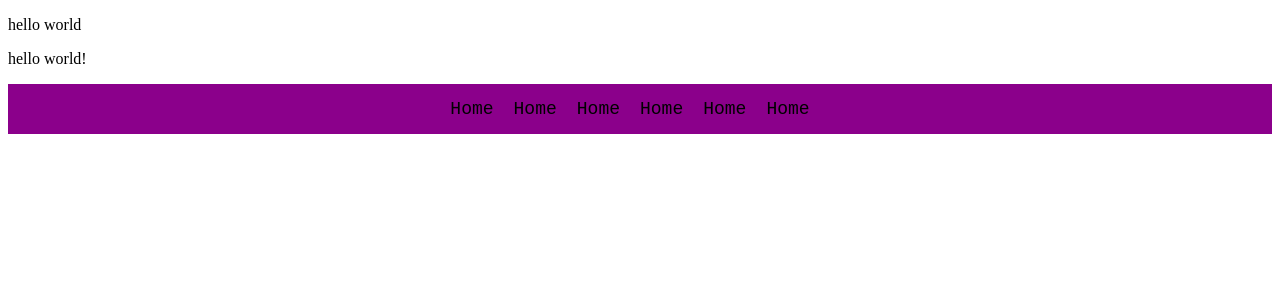
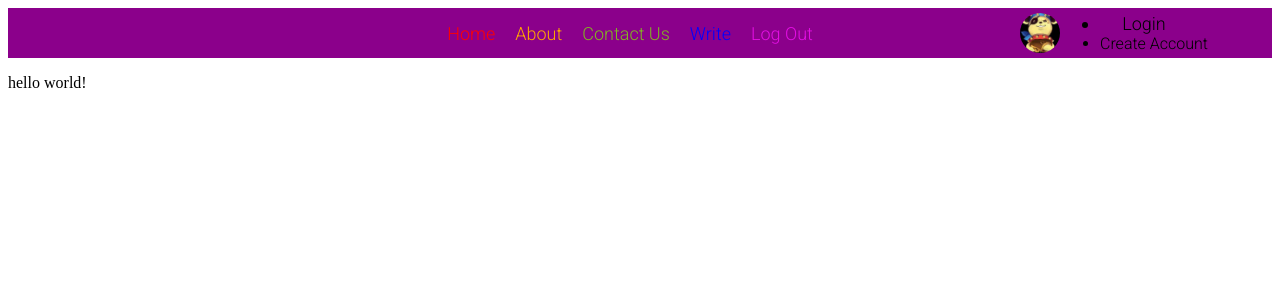
Before and after one commit to Cayden-Covarrubias/myTraining, a React (Create React App) app: page / in a window 1280 px wide. Shown: the top 300 px of the page. Built offline with nearby package versions, Linux system fonts and the light colour scheme.

Commit message:
Please Commit Im begging you

```diff
--- a/public/index.html
+++ b/public/index.html
@@ -7,15 +7,15 @@
     <meta name="description"
         content="Web site created using create-react-app" />
 
-    <link rel="preconnect" href="https://fonts.googleapis.com">
-    <link rel="preconnect" href="https://fonts.gstatic.com" crossorigin>
-    <link href="https://fonts.googleapis.com/css2?family=Roboto:ital,wght@0,300;1,100;1,500&display=swap" rel="stylesheet">
-    <title>Connecting Pride</title>
+        <link rel="preconnect" href="https://fonts.googleapis.com">
+        <link rel="preconnect" href="https://fonts.gstatic.com" crossorigin>
+        <link href="https://fonts.googleapis.com/css2?family=Roboto:ital,wght@0,300;1,100;1,500&display=swap" rel="stylesheet">
+        <title>Connecting Pride</title>
   </head>
   <body>
-    <p>hello world</p>
+
+
+    <div id="root"></div>
     <p>hello world!</p>
-    <div id="root"></div>
-
   </body>
 </html>
--- a/src/components/navbar/navbar.css
+++ b/src/components/navbar/navbar.css
@@ -5,7 +5,7 @@
     align-items: center;
     display: flex;
     height: 50px;
-    font-family: 'Courier New', Courier, monospace;
+    font-family: 'Roboto', sans-serif, monospace;
     z-index: 100;
 }
 
@@ -34,3 +34,30 @@
     font-weight: 300;
     cursor: pointer;
 }
+
+.navListItem.Home{
+    color: red
+}
+
+.navListItem.About{
+    color: orange
+}
+
+.navListItem.ContactUs{
+    color: rgb(130, 179, 34)
+}
+
+.navListItem.Write{
+    color: blue
+}
+
+.navListItem.LogOut{
+    color: rgb(226, 15, 226)
+}
+
+.topPfpImg{
+    width: 40px;
+    height: 40px;
+    border-radius: 50%;
+    object-fit: cover;
+}
--- a/src/components/navbar/navbar.jsx
+++ b/src/components/navbar/navbar.jsx
@@ -10,25 +10,36 @@ export default function NavBar(){
             <li className="navListItem Home">
                 Home
             </li>
-            <li className="navListItem Home">
-                Home
+            <li className="navListItem About">
+                About
             </li>
-            <li className="navListItem Home">
-                Home
+            <li className="navListItem ContactUs">
+                Contact Us
             </li>
-            <li className="navListItem Home">
-                Home
+            <li className="navListItem Write">
+            Write
             </li>
-            <li className="navListItem Home">
-                Home
-            </li>
-            <li className="navListItem Home">
-                Home
+            <li className="navListItem LogOut">
+                Log Out
             </li>
         </ul>
         </div>
-        <div className="topRight"></div>
+        <div className="topRight">
+
+        <img className="topPfpImg" src="/images/default_pfp.png"alt="/images/icons/default_pfp.png"></img>
+
+        <ul className="topList">
+            <li className="navListItem Logout">
+                Login
+            </li>
+            <li className="NavListItem Write">
+                Create Account
+            </li>
+        </ul>
+
+        </div>
 
     </div>)
 
+
 }
```
Also changed, not shown: src/components/header/header.jsx (added, +13 -0 lines), public/images/background.jpg (added), public/images/default_pfp.png (added), src/components/header/header.css (added).
